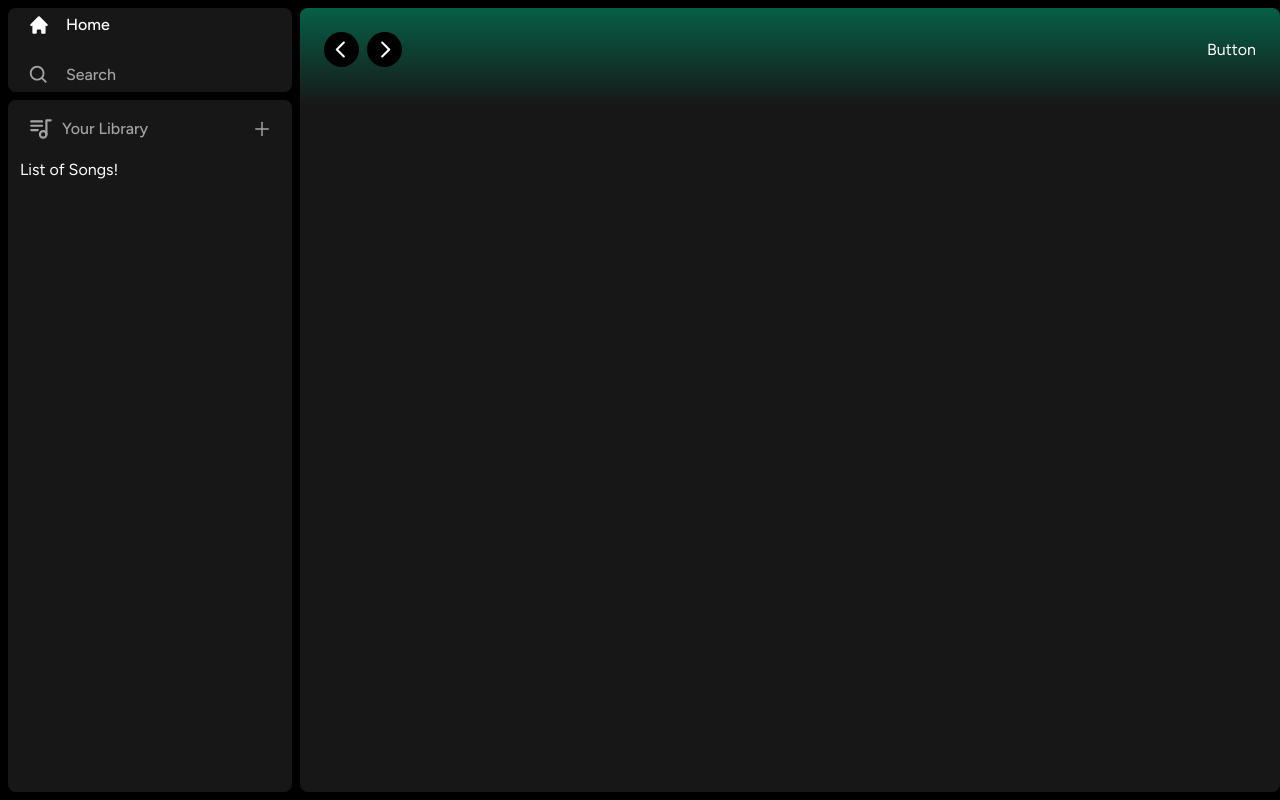
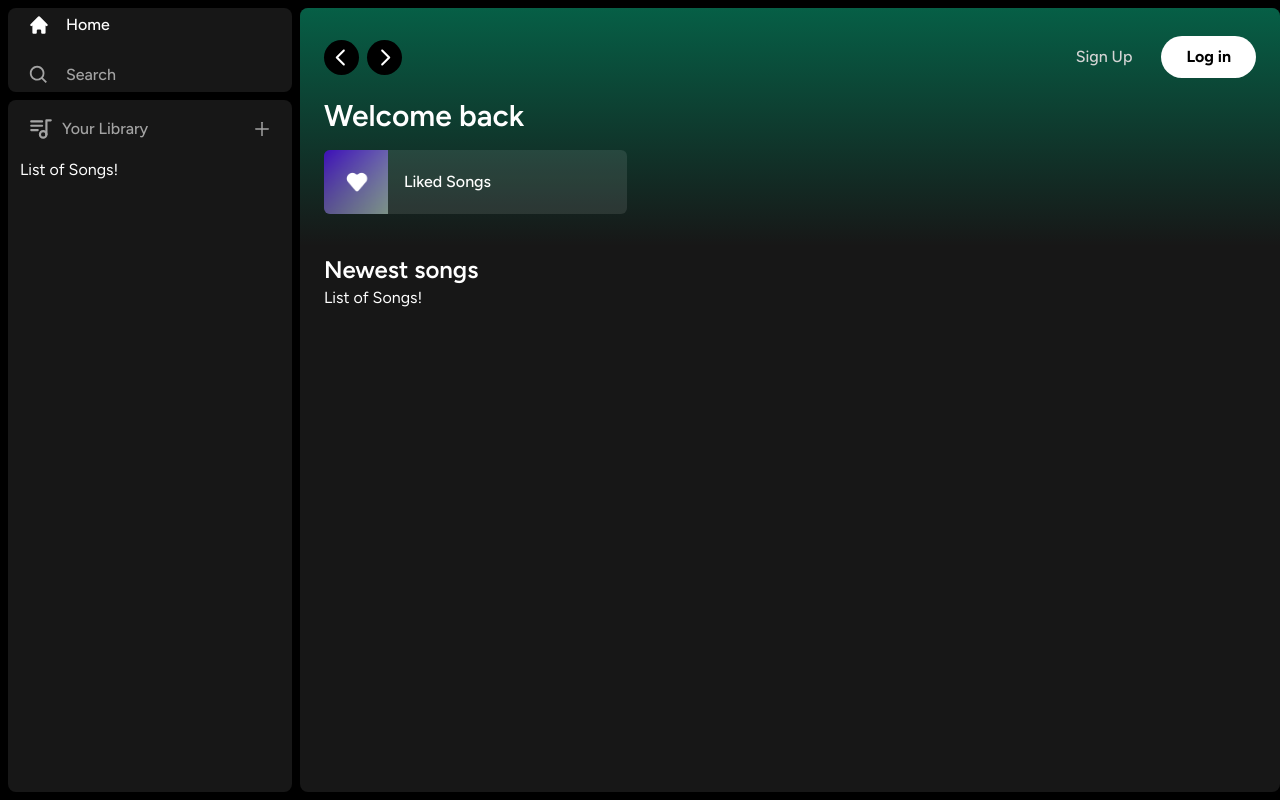
Before and after one commit to Phahladira-Moja/spotify-clone-nextjs, a Next.js app: page / in a window 1280 px wide. Built offline with nearby package versions, Linux system fonts and the light colour scheme.

Commit message:
ListItem added and Button, Header and Page were modified

```diff
--- a/app/(site)/page.tsx
+++ b/app/(site)/page.tsx
@@ -1,9 +1,38 @@
 import Header from "@/components/Header";
+import ListItem from "@/components/ListItem";
 
 export default function Home() {
   return (
     <div className="bg-neutral-900 rounded-lg h-full w-full overflow-hidden overflow-y-auto">
-      <Header>Header</Header>
+      <Header>
+        <div className="mb-2">
+          <h1 className="text-white text-3xl font-semibold">Welcome back</h1>
+          <div
+            className="
+            grid
+            grid-cols-1
+            sm:grid-cols-2
+            xl:grid-cols-3
+            2xl:grid-cols-4
+            gap-3
+            mt-4
+          "
+          >
+            <ListItem
+              image="/images/liked.png"
+              name="Liked Songs"
+              href="liked"
+            />
+          </div>
+        </div>
+      </Header>
+
+      <div className="mt-2 mb-7 px-6">
+        <div className="flex justify-between items-center">
+          <h1 className="text-white text-2xl font-semibold">Newest songs</h1>
+        </div>
+        <div>List of Songs!</div>
+      </div>
     </div>
   );
 }
--- a/components/Button.tsx
+++ b/components/Button.tsx
@@ -1,9 +1,41 @@
-import React from 'react'
+import React, { forwardRef } from "react";
+import { twMerge } from "tailwind-merge";
 
-const Button = () => {
-  return (
-    <div>Button</div>
-  )
-}
+interface ButtonProps extends React.ButtonHTMLAttributes<HTMLButtonElement> {}
 
-export default Button
+const Button = forwardRef<HTMLButtonElement, ButtonProps>(
+  ({ className, children, disabled, type = "button", ...props }, ref) => {
+    return (
+      <button
+        type={type}
+        className={twMerge(
+          `
+            w-full
+            rounded-full
+            bg-green-500
+            border
+            border-transparent
+            px-3
+            py-3
+            disabled:cursor-not-allowed
+            disabled:opacity-50
+            text-black
+            font-bold
+            hover:placeholder-opacity-75
+            transition
+        `,
+          className
+        )}
+        disabled={disabled}
+        ref={ref}
+        {...props}
+      >
+        {children}
+      </button>
+    );
+  }
+);
+
+Button.displayName = "Button";
+
+export default Button;
--- a/components/Header.tsx
+++ b/components/Header.tsx
@@ -56,11 +56,23 @@
         <div className="flex justify-between items-center gap-x-4">
           <>
             <div>
-              <Button> Sign Up </Button>
+              <Button
+                onClick={() => {}}
+                className="bg-transparent text-neutral-300 font-medium"
+              >
+                Sign Up
+              </Button>
+            </div>
+
+            <div>
+              <Button onClick={() => {}} className="bg-white px-6 py-2">
+                Log in
+              </Button>
             </div>
           </>
         </div>
       </div>
+      {children}
     </div>
   );
 };
--- /dev/null
+++ b/components/ListItem.tsx
@@ -0,0 +1,67 @@
+"use client";
+import React from "react";
+import Image from "next/image";
+import { FaPlay } from "react-icons/fa";
+import { useRouter } from "next/navigation";
+
+interface ListItemProps {
+  image: string;
+  name: string;
+  href: string;
+}
+
+const ListItem: React.FC<ListItemProps> = ({ image, name, href }) => {
+  const router = useRouter();
+
+  const onClick = () => {
+    // Add auth
+    router.push(href);
+  };
+
+  return (
+    <button
+      onClick={onClick}
+      className="
+            relative
+            group
+            flex
+            items-center
+            rounded-md
+            overflow-hidden
+            gap-x-4
+            bg-neutral-100/10
+            hover:bg-neutral-100/20
+            transition
+            pr-4
+        "
+    >
+      <div className="relative min-h-[64px] min-w-[64px]">
+        <Image className="object-cover" fill alt="Image" src={image} />
+      </div>
+
+      <p className="font-medium truncate py-5">{name}</p>
+
+      <div
+        className="
+            absolute
+            transition
+            opacity-0
+            rounded-full
+            flex
+            items-center
+            justify-center
+            bg-green-500
+            p-4
+            drop-shadow-md
+            right-5
+            group-hover:opacity-100
+            hover:scale-110
+        "
+      >
+        <FaPlay className="text-black" />
+      </div>
+    </button>
+  );
+};
+
+export default ListItem;
```
Also changed, not shown: public/images/liked.png (added).
